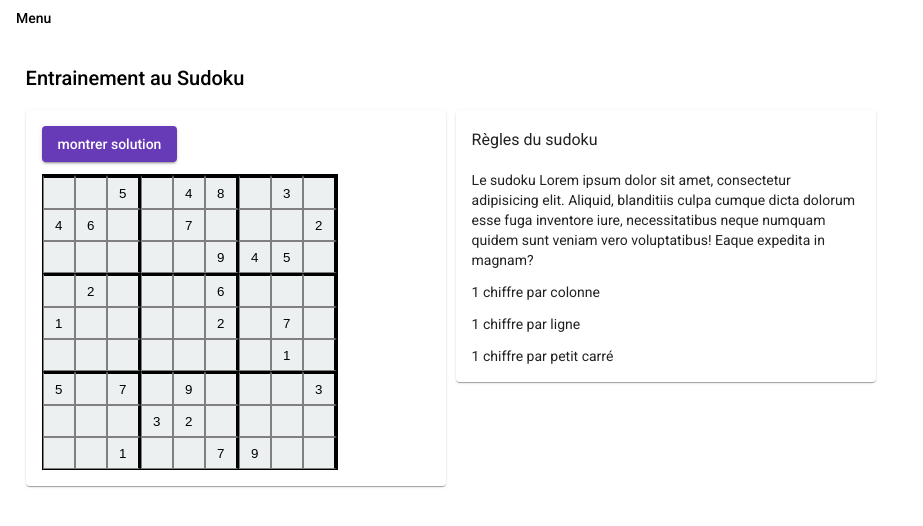
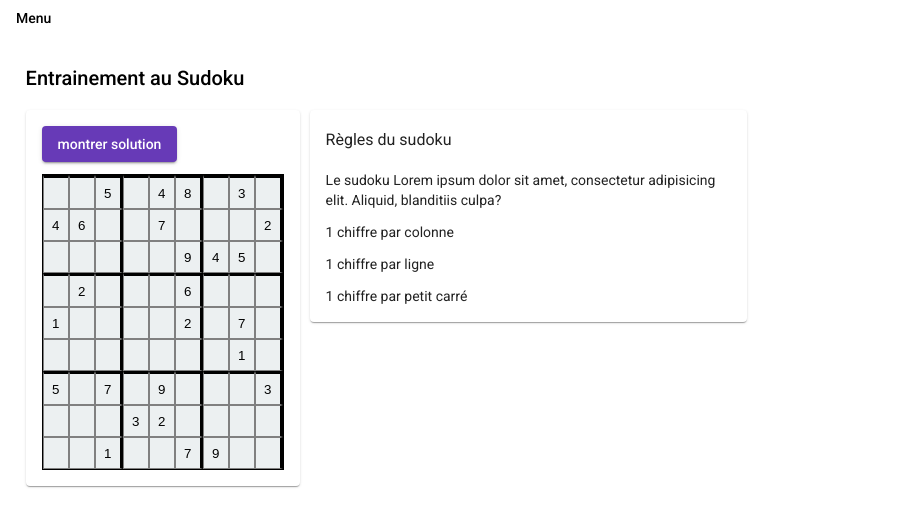
Before and after one commit to teraluis/sudokuAngular, an Angular app: page /sudoku in a window 1280 px wide. Shown: the top 526 px of the page, without its empty margins (0-923 px from the left). Built offline with nearby package versions, Linux system fonts and the light colour scheme.

Commit message:
material

```diff
--- a/src/app/module/sudoku-solver/sudoku-solver.component.html
+++ b/src/app/module/sudoku-solver/sudoku-solver.component.html
@@ -12,10 +12,7 @@
   <div class="consigne">
     <mat-card>
     <h3>Règles du sudoku</h3>
-    <p>Le sudoku Lorem ipsum dolor sit amet, consectetur adipisicing elit. Aliquid, blanditiis culpa
-      cumque dicta dolorum esse fuga
-      inventore iure, necessitatibus neque numquam quidem sunt veniam vero voluptatibus!
-      Eaque expedita in magnam?</p>
+    <p>Le sudoku Lorem ipsum dolor sit amet, consectetur adipisicing elit. Aliquid, blanditiis culpa?</p>
     <p>1 chiffre par colonne</p>
     <p>1 chiffre par ligne</p>
     <p>1 chiffre par petit carré</p>
--- a/src/app/module/sudoku-solver/sudoku-solver.component.scss
+++ b/src/app/module/sudoku-solver/sudoku-solver.component.scss
@@ -1,16 +1,16 @@
 .wrapper {
   display: grid;
-  grid-template-columns: repeat(3, 1fr);
+  grid-template-columns: repeat(10, 1fr);
   grid-gap: 10px;
   grid-auto-rows: minmax(100px, auto);
 }
 
 .sudoku {
-  grid-column: 1;
+  grid-column: 1 / 1;
   grid-row: 1;
 }
 
 .consigne {
-  grid-column: 2 / 3;
+  grid-column: 2 / 6;
   grid-row: 1;
 }
```
